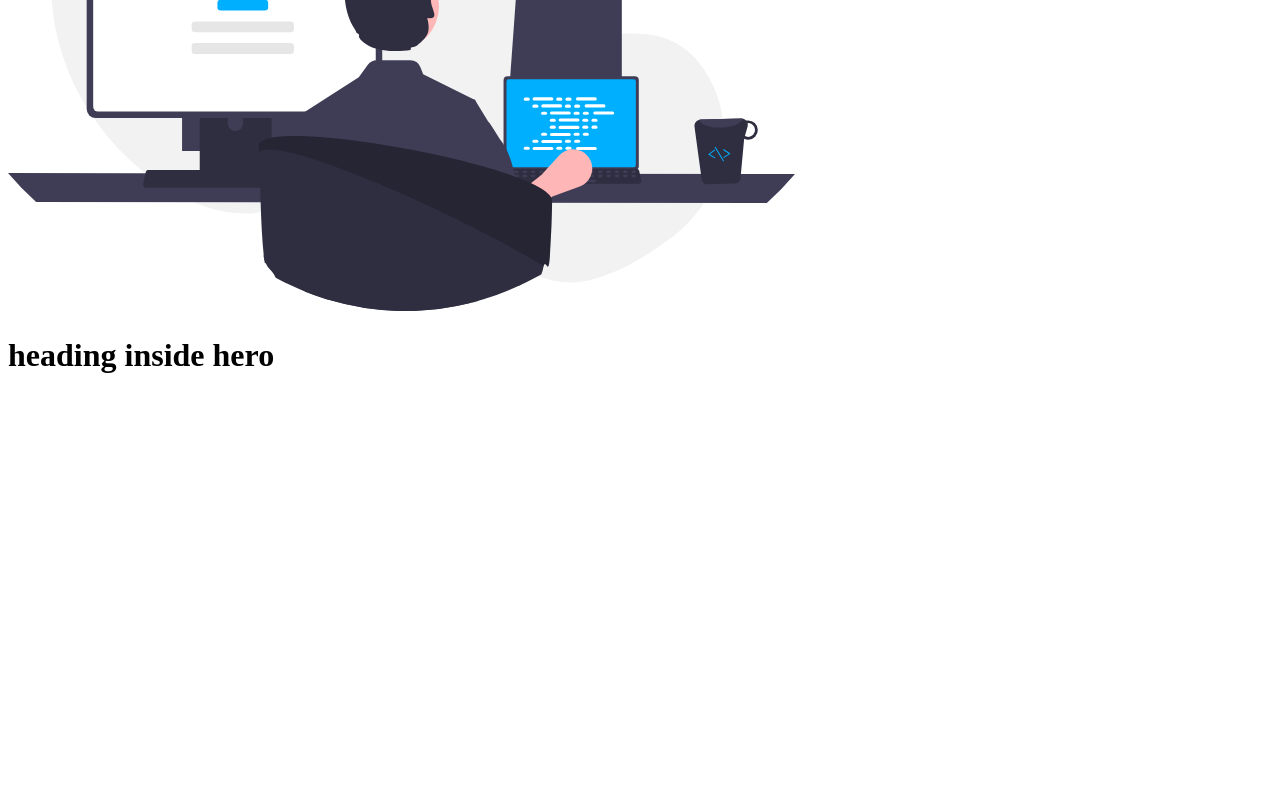
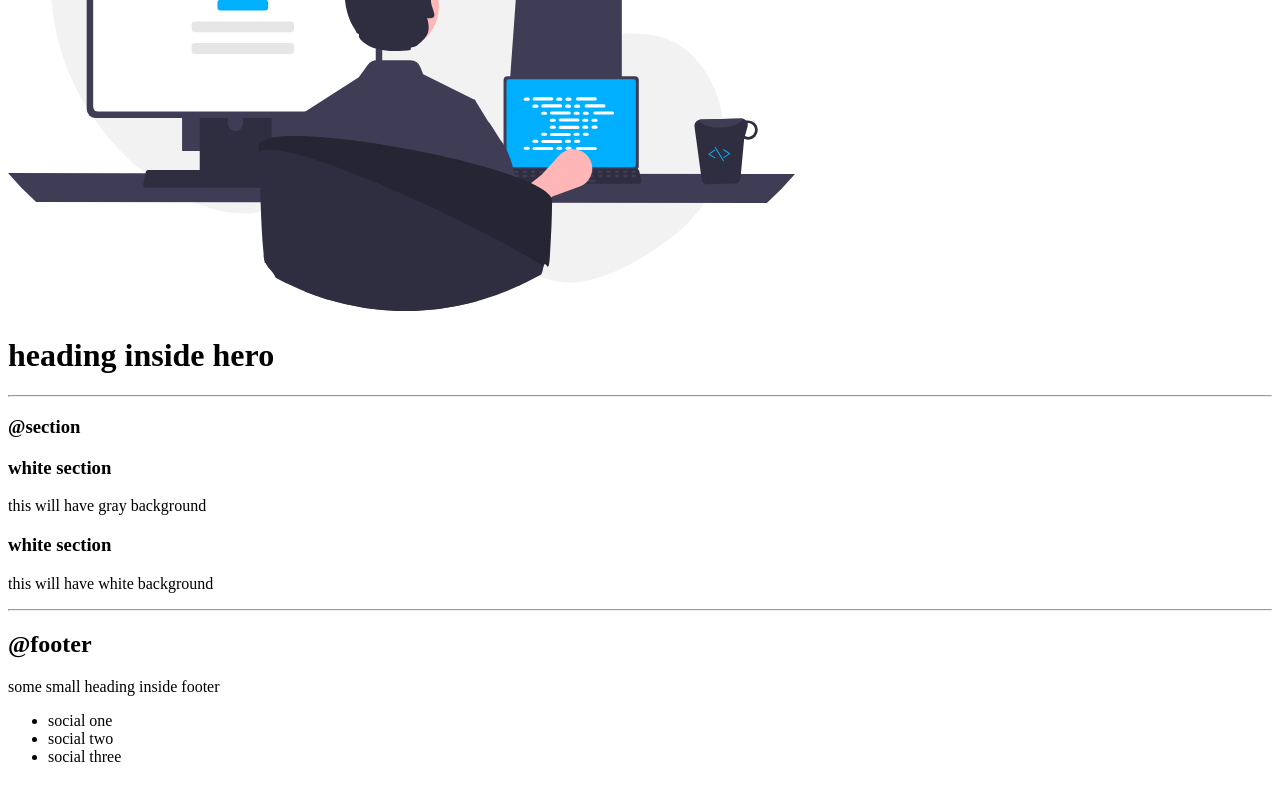
Before and after one commit to rahulkhatri2003/neogcamp-lesson-3-live, a plain HTML site: page index.html in a window 1280 px wide. Shown: the part 1240-2040 px from the top of the page. Before the commit the page ends 1883 px from the top, so only its background shows below. Drawn offline with Linux system fonts and the light colour scheme.

Commit message:
section and footer done

```diff
--- a/index.html
+++ b/index.html
@@ -70,6 +70,30 @@
 
     </header>
 
+    <hr>
+    <h3>@section</h3>
+    <section>
+        <h3>white section </h3>
+        <p>this will have gray background</p>
+    </section>
+
+    <section>
+        <h3>white section </h3>
+        <p>this will have white  background</p>
+    </section>
+
+    <hr>
+    <h2>@footer</h2>
+        <footer>  <div>some small heading inside footer</div>
+            <ul>
+                <li>social one</li>
+                <li>social two</li>
+                <li>social three</li>
+            </ul>
+    </footer>
+
+
+
 
 
 
```
